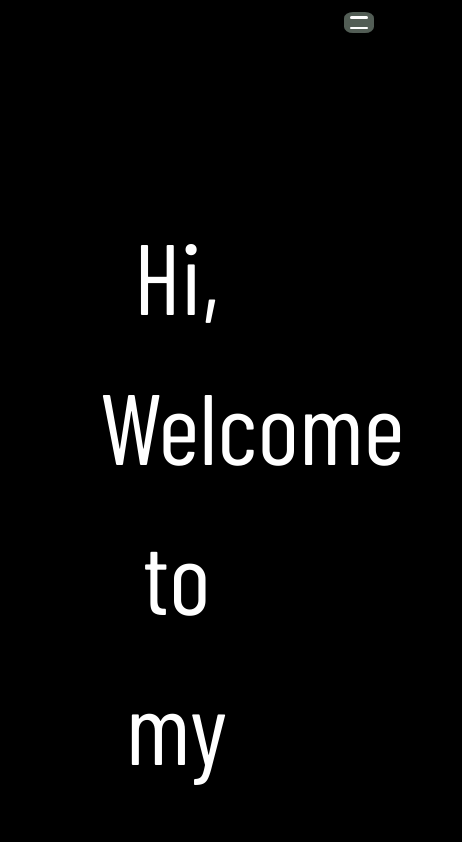
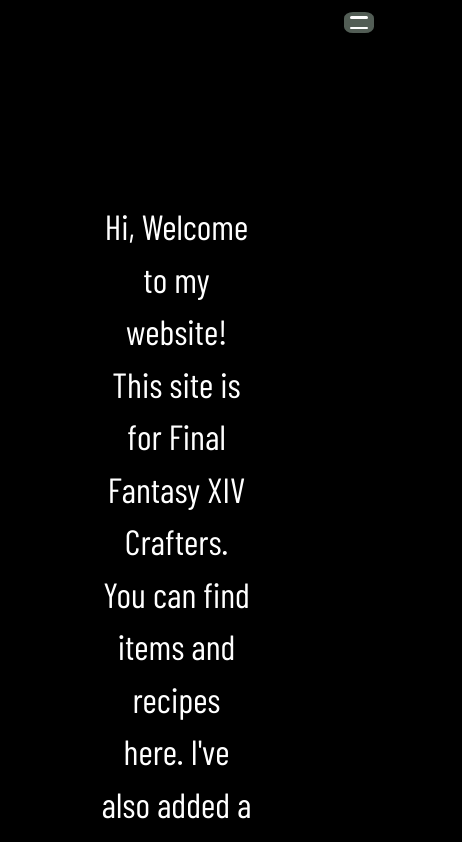
Before and after one commit to Asamijonsson/portfolio2023, a React (Create React App) app: page / in a window 390 px wide. Shown: the top 842 px of the page, 462 px wide, since content can reach past the window. Built offline with nearby package versions, Linux system fonts and the light colour scheme.

Commit message:
change font size

```diff
--- a/src/Pages/Home.module.css
+++ b/src/Pages/Home.module.css
@@ -3,6 +3,20 @@
   padding-left: 50px;
   padding-top: 100px;
   padding-right: 30%;
-  font-size: 100px;
+  font-size: 80px;
   white-space: pre-line;
 }
+
+@media screen and (max-width: 768px) {
+  div .text {
+      font-size: 50px;
+    white-space: pre-line;
+  }
+}
+
+@media screen and (max-width: 480px) {
+  div .text {
+    font-size: 35px;
+  white-space: pre-line;
+}
+}
```
